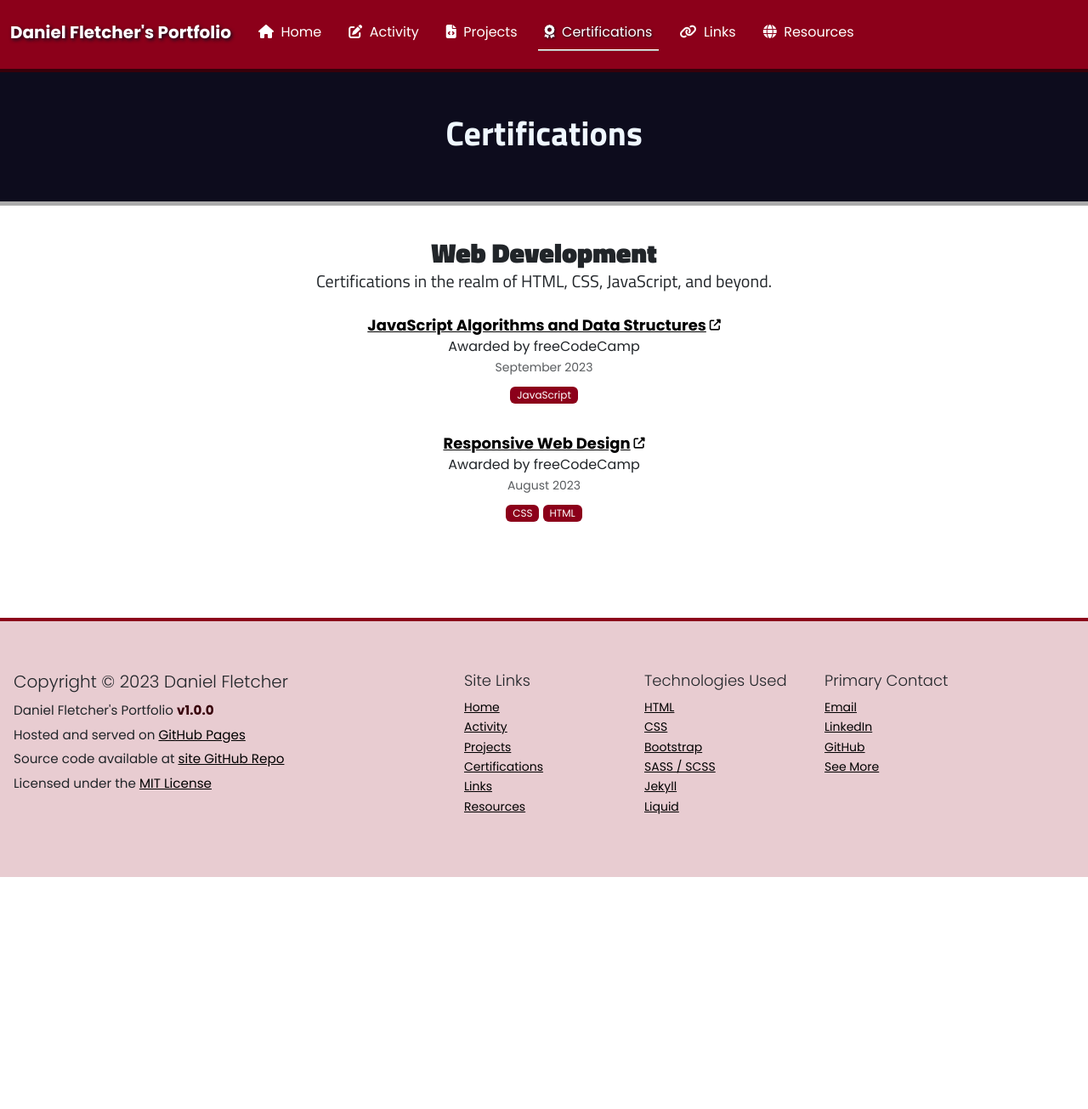
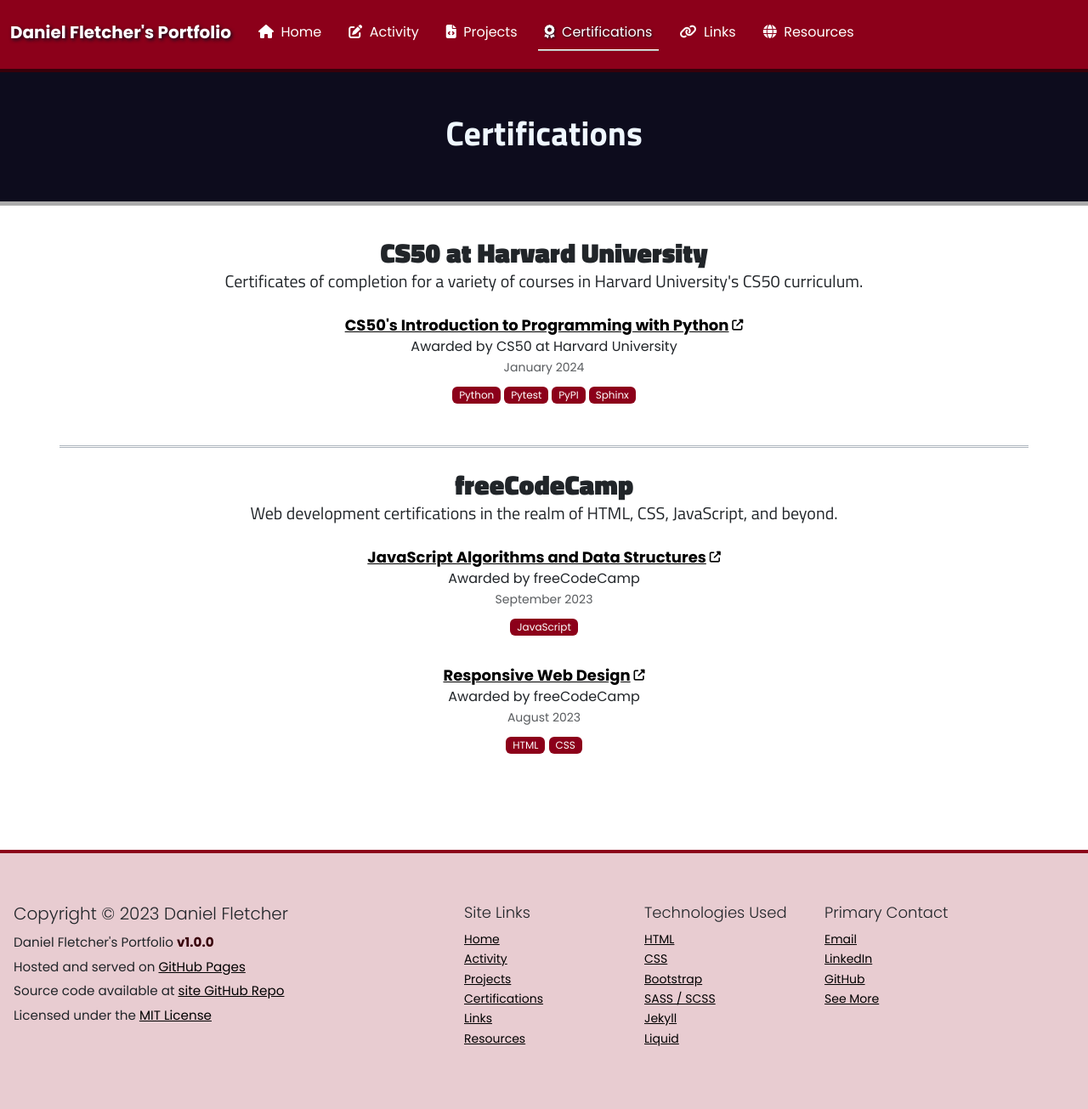
Before and after one commit to DanielTheFletch/portfolio, a Jekyll site: the page built from certifications.html, in a window 1280 px wide. Shown: the whole page at 85% size. Built offline with Jekyll 4.4.1, drawn with Linux system fonts in a browser that asks for light colours; before the commit the page ends 1032 px from its top, so only the background shows below that.

Commit message:
Update certifications page for CS50P

```diff
--- a/_data/certifications.yml
+++ b/_data/certifications.yml
@@ -1,5 +1,17 @@
-- title: "Web Development"
-  subtitle: "Certifications in the realm of HTML, CSS, JavaScript, and beyond."
+- title: "CS50 at Harvard University"
+  subtitle: "Certificates of completion for a variety of courses in Harvard University's CS50 curriculum."
+  certs:
+  - name: "CS50's Introduction to Programming with Python"
+    date: 2024-01-03
+    link: "https://cs50.harvard.edu/certificates/1b3ab5e5-6737-437d-9d7a-3821c2d1a9f0"
+    org: "CS50 at Harvard University"
+    skills:
+    - Python
+    - Pytest
+    - PyPI
+    - Sphinx
+- title: "freeCodeCamp"
+  subtitle: "Web development certifications in the realm of HTML, CSS, JavaScript, and beyond."
   certs:
   - name: "Responsive Web Design"
     date: 2023-08-21
--- a/certifications.html
+++ b/certifications.html
@@ -30,8 +30,7 @@
       <div class="row row-cols-1 mb-3">
         <div class="col">
           <ul class="list-unstyled mt-1">
-            {% assign sorted_skills = cert.skills | sort %}
-            {% for skill in sorted_skills %}
+            {% for skill in cert.skills %}
               <li class="badge bg-primary pill-rounded fw-normal">{{ skill }}</li>
             {% endfor %}
           </ul>
```
